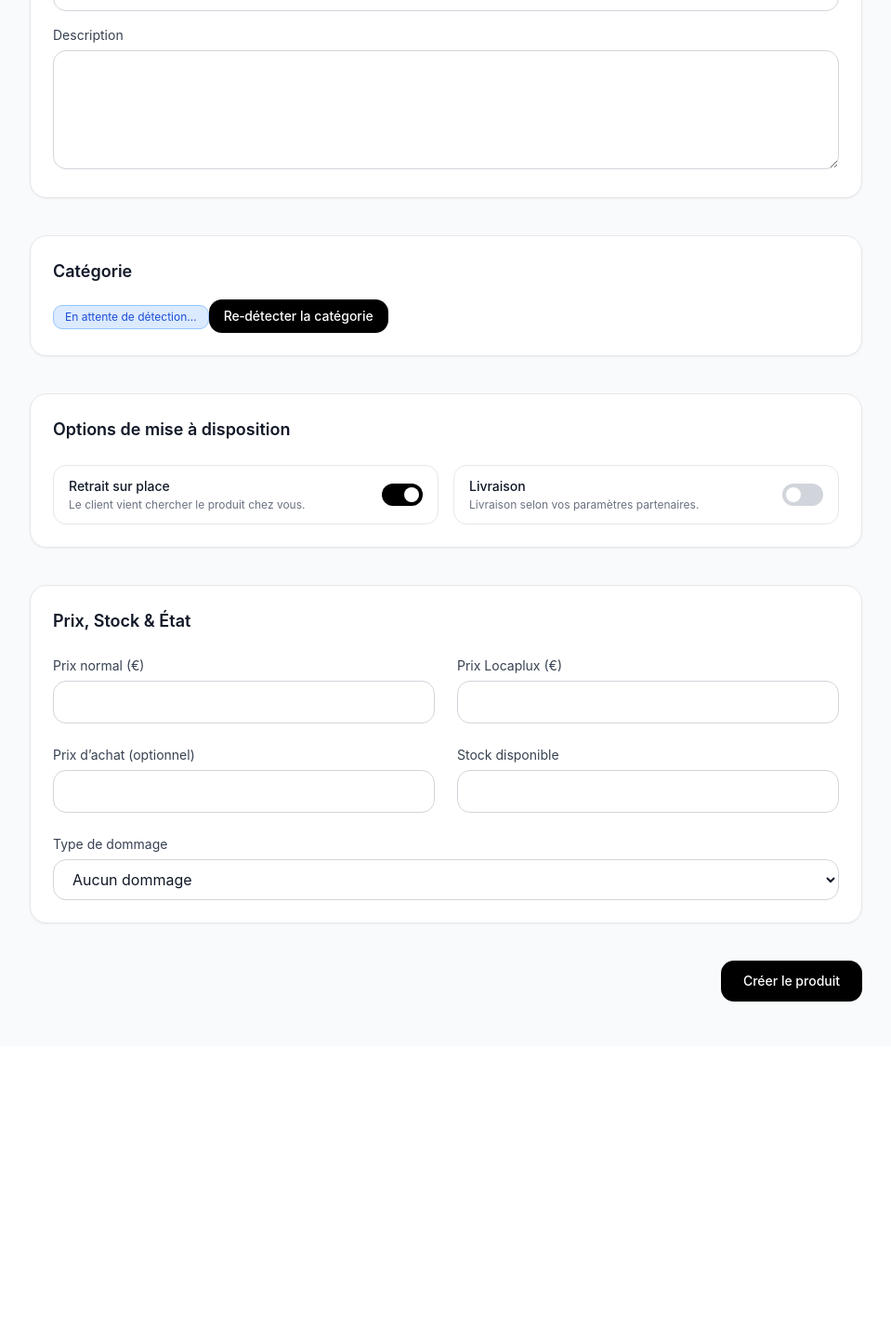
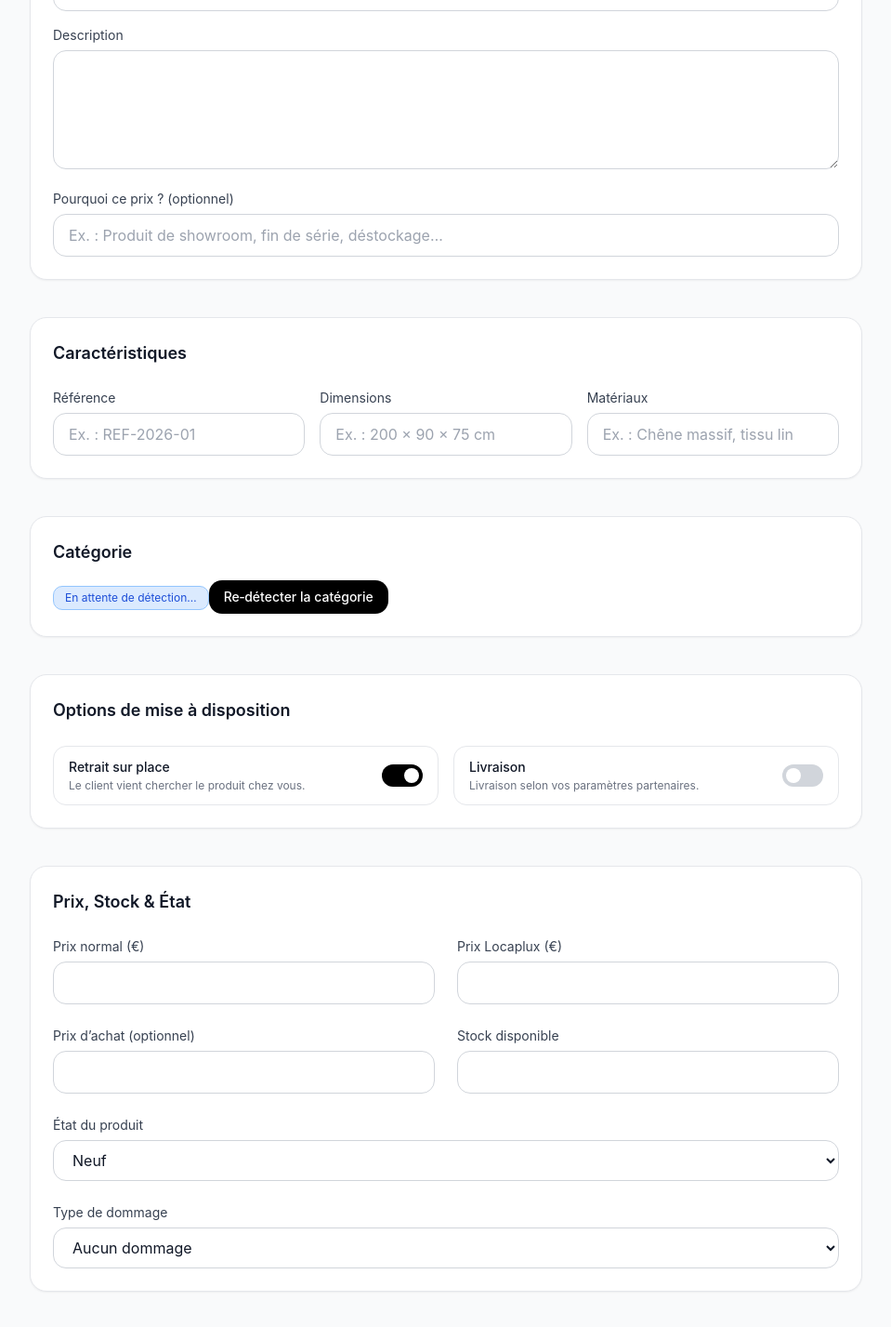
Before and after one commit to dev-lux-2026/locaplux, a Next.js app: page /en/product/new in a window 1280 px wide. Shown: the part 587-2014 px from the top of the page at 93% size, without its empty margins (160-1119 px from the left). Before the commit the page ends 1712 px from the top, so only its background shows below. Built offline with nearby package versions, Linux system fonts and the light colour scheme; no server answers.

Commit message:
feat(product): add condition, reason, reference, dimensions and materials fields

```diff
--- a/app/[locale]/product/new/page.tsx
+++ b/app/[locale]/product/new/page.tsx
@@ -20,6 +20,11 @@ export default function NewProductPage() {
     prix_locaplux: "",
     prix_achat: "",
     stock: "",
+    condition: "new",
+    reason: "",
+    reference: "",
+    dimensions: "",
+    materials: "",
     damage_type: "no_damage",
     damage_description: "",
     images: [] as string[],
@@ -52,7 +57,7 @@ export default function NewProductPage() {
   }, []);
 
   /* ------------------------------------------------------ */
-  /* AUTO-DETECTION IA TEXTE                                  */
+  /* AUTO-DETECTION IA TEXTE                                 */
   /* ------------------------------------------------------ */
   const [autoCategory, setAutoCategory] = useState<any>(null);
   const [debug, setDebug] = useState<any>(null);
@@ -305,6 +310,83 @@ export default function NewProductPage() {
                   className="w-full h-32 px-4 py-2.5 rounded-xl bg-white dark:bg-[#1A1A1C] border border-gray-300 dark:border-white/10 text-gray-900 dark:text-white"
                 />
               </div>
+
+              {/* POURQUOI CE PRIX */}
+              <div>
+                <label className="text-sm text-gray-700 dark:text-gray-300 mb-1.5 block">
+                  Pourquoi ce prix ? (optionnel)
+                </label>
+                <input
+                  type="text"
+                  name="reason"
+                  placeholder="Ex. : Produit de showroom, fin de série, déstockage…"
+                  value={product.reason}
+                  onChange={(e) =>
+                    setProduct({ ...product, reason: e.target.value })
+                  }
+                  className="w-full px-4 py-2.5 rounded-xl bg-white dark:bg-[#1A1A1C] border border-gray-300 dark:border-white/10 text-gray-900 dark:text-white"
+                />
+              </div>
+            </div>
+          </section>
+
+          {/* CARACTÉRISTIQUES */}
+          <section className="bg-white dark:bg-[#0F0F10] border border-gray-200 dark:border-white/10 rounded-2xl p-6 shadow-sm space-y-6">
+            <h2 className="text-lg font-semibold text-gray-900 dark:text-white">
+              Caractéristiques
+            </h2>
+
+            <div className="grid grid-cols-1 sm:grid-cols-3 gap-4">
+              {/* RÉFÉRENCE */}
+              <div>
+                <label className="text-sm text-gray-700 dark:text-gray-300 mb-1.5 block">
+                  Référence
+                </label>
+                <input
+                  type="text"
+                  name="reference"
+                  placeholder="Ex. : REF-2026-01"
+                  value={product.reference}
+                  onChange={(e) =>
+                    setProduct({ ...product, reference: e.target.value })
+                  }
+                  className="w-full px-4 py-2.5 rounded-xl bg-white dark:bg-[#1A1A1C] border border-gray-300 dark:border-white/10 text-gray-900 dark:text-white"
+                />
+              </div>
+
+              {/* DIMENSIONS */}
+              <div>
+                <label className="text-sm text-gray-700 dark:text-gray-300 mb-1.5 block">
+                  Dimensions
+                </label>
+                <input
+                  type="text"
+                  name="dimensions"
+                  placeholder="Ex. : 200 × 90 × 75 cm"
+                  value={product.dimensions}
+                  onChange={(e) =>
+                    setProduct({ ...product, dimensions: e.target.value })
+                  }
+                  className="w-full px-4 py-2.5 rounded-xl bg-white dark:bg-[#1A1A1C] border border-gray-300 dark:border-white/10 text-gray-900 dark:text-white"
+                />
+              </div>
+
+              {/* MATÉRIAUX */}
+              <div>
+                <label className="text-sm text-gray-700 dark:text-gray-300 mb-1.5 block">
+                  Matériaux
+                </label>
+                <input
+                  type="text"
+                  name="materials"
+                  placeholder="Ex. : Chêne massif, tissu lin"
+                  value={product.materials}
+                  onChange={(e) =>
+                    setProduct({ ...product, materials: e.target.value })
+                  }
+                  className="w-full px-4 py-2.5 rounded-xl bg-white dark:bg-[#1A1A1C] border border-gray-300 dark:border-white/10 text-gray-900 dark:text-white"
+                />
+              </div>
             </div>
           </section>
 
@@ -442,7 +524,7 @@ export default function NewProductPage() {
             </div>
           </section>
 
-          {/* PRIX / STOCK / DOMMAGES */}
+          {/* PRIX / STOCK / ÉTAT / DOMMAGES */}
           <section className="bg-white dark:bg-[#0F0F10] border border-gray-200 dark:border-white/10 rounded-2xl p-6 shadow-sm space-y-6">
             <h2 className="text-lg font-semibold text-gray-900 dark:text-white">
               Prix, Stock & État
@@ -510,6 +592,26 @@ export default function NewProductPage() {
               </div>
             </div>
 
+            {/* ÉTAT DU PRODUIT */}
+            <div>
+              <label className="text-sm text-gray-700 dark:text-gray-300 mb-1.5 block">
+                État du produit
+              </label>
+
+              <select
+                value={product.condition}
+                onChange={(e) =>
+                  setProduct({ ...product, condition: e.target.value })
+                }
+                className="w-full px-4 py-2.5 rounded-xl bg-white dark:bg-[#1A1A1C] border border-gray-300 dark:border-white/10 text-gray-900 dark:text-white"
+              >
+                <option value="new">Neuf</option>
+                <option value="like_new">Comme neuf / Showroom</option>
+                <option value="good">Bon état</option>
+                <option value="fair">État correct</option>
+              </select>
+            </div>
+
             {/* DOMMAGES */}
             <div>
               <label className="text-sm text-gray-700 dark:text-gray-300 mb-1.5 block">
--- a/app/api/partner/products/[id]/route.ts
+++ b/app/api/partner/products/[id]/route.ts
@@ -41,7 +41,7 @@ export async function GET(
 }
 
 /* ------------------------------------------------------ */
-/* PATCH — Modifier un produit                             */
+/* PATCH — Modifier un produit                            */
 /* ------------------------------------------------------ */
 export async function PATCH(
   req: Request,
@@ -102,6 +102,12 @@ export async function PATCH(
         stock: data.stock ?? undefined,
         images: data.images ?? undefined,
 
+        condition: data.condition !== undefined ? data.condition || "new" : undefined,
+        reason: data.reason !== undefined ? data.reason || null : undefined,
+        reference: data.reference !== undefined ? data.reference || null : undefined,
+        dimensions: data.dimensions !== undefined ? data.dimensions || null : undefined,
+        materials: data.materials !== undefined ? data.materials || null : undefined,
+
         damage_type: data.damage_type ?? undefined,
         damage_description: data.damage_description ?? undefined,
       },
@@ -115,7 +121,7 @@ export async function PATCH(
 }
 
 /* ------------------------------------------------------ */
-/* DELETE — Supprimer un produit + images Cloudinary       */
+/* DELETE — Supprimer un produit + images Cloudinary      */
 /* ------------------------------------------------------ */
 export async function DELETE(
   req: Request,
--- a/app/api/partner/products/route.ts
+++ b/app/api/partner/products/route.ts
@@ -7,7 +7,7 @@ import prisma from "@/lib/prisma";
 import { productCreateSchema } from "@/lib/validation/products";
 
 /* ------------------------------------------------------ */
-/* GET — Récupérer les produits du partenaire             */
+/* GET — Récupérer les produits du partenaire              */
 /* ------------------------------------------------------ */
 export async function GET(req: Request) {
   try {
@@ -37,6 +37,11 @@ export async function GET(req: Request) {
       prix_achat: p.prix_achat,
 
       stock: p.stock,
+      condition: p.condition,
+      reason: p.reason,
+      reference: p.reference,
+      dimensions: p.dimensions,
+      materials: p.materials,
       damage_type: p.damage_type,
       damage_description: p.damage_description,
 
@@ -94,6 +99,11 @@ export async function POST(req: Request) {
       prix_achat,
       stock,
       images,
+      condition,
+      reason,
+      reference,
+      dimensions,
+      materials,
       damage_type,
       damage_description,
       categoryId,
@@ -134,11 +144,14 @@ export async function POST(req: Request) {
         stock,
         images,
 
-        condition: "new",
+        condition: condition ? condition : "new",
+        reason: reason || null,
+        reference: reference || null,
+        dimensions: dimensions || null,
+        materials: materials || null,
         damage_type,
         damage_description: damage_description || null,
 
-        // ⭐ FIX : Prisma n'accepte PAS categoryId dans create()
         ...(categoryId
           ? { category: { connect: { id: categoryId } } }
           : {}),
```
Also changed, not shown: lib/validation/products.ts (+17 -1 lines), 1 other file (tests, documents, lock files or other folders).
